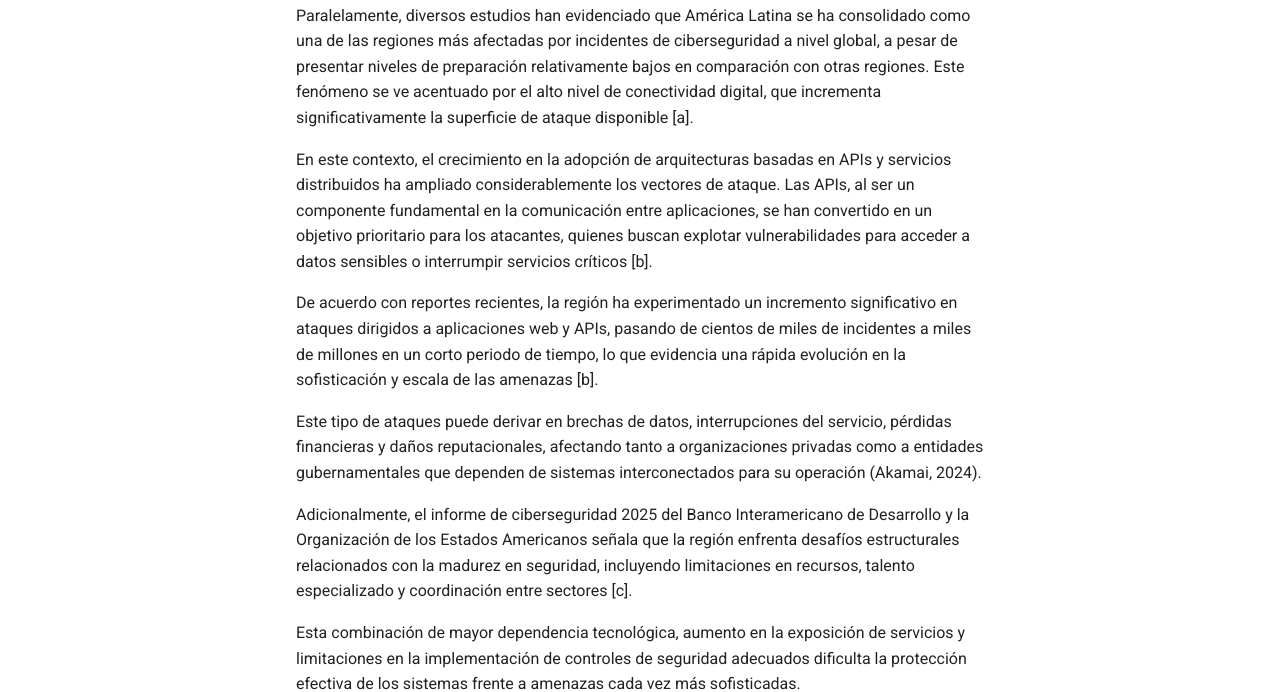
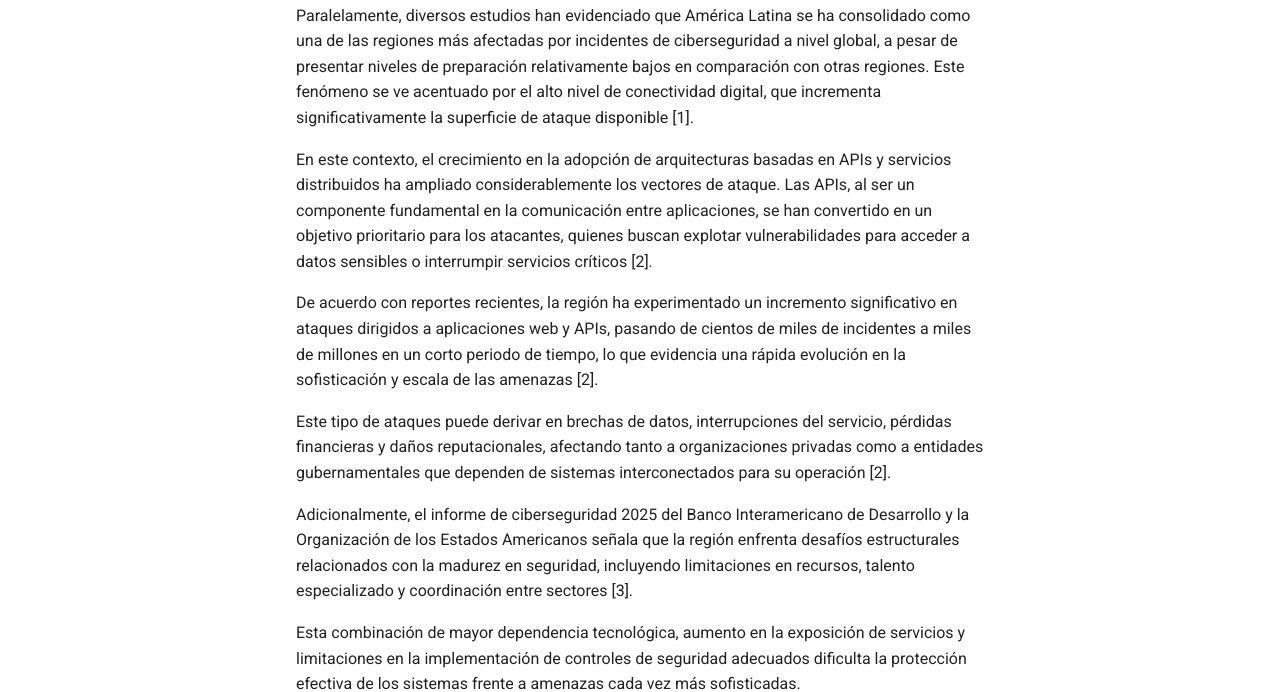
Before and after one commit to Mariozdz/vault-documentation, an MkDocs documentation site: the page built from docs/01-introduccion/contexto.md, in a window 1280 px wide and 1400 px high. Shown: the part 591-1283 px from the top of the window. Built offline with MkDocs 1.6.1 and Material for MkDocs 9.7.7, drawn with Linux system fonts in a browser that asks for light colours.

Commit message:
feat: context - fixing reference numbers

```diff
--- a/docs/01-introduccion/contexto.md
+++ b/docs/01-introduccion/contexto.md
@@ -8,15 +8,15 @@ Sin embargo, este crecimiento ha traído consigo un incremento significativo en
 
 ## Incremento de amenazas y desafíos de seguridad
 
-Paralelamente, diversos estudios han evidenciado que América Latina se ha consolidado como una de las regiones más afectadas por incidentes de ciberseguridad a nivel global, a pesar de presentar niveles de preparación relativamente bajos en comparación con otras regiones. Este fenómeno se ve acentuado por el alto nivel de conectividad digital, que incrementa significativamente la superficie de ataque disponible [a].
+Paralelamente, diversos estudios han evidenciado que América Latina se ha consolidado como una de las regiones más afectadas por incidentes de ciberseguridad a nivel global, a pesar de presentar niveles de preparación relativamente bajos en comparación con otras regiones. Este fenómeno se ve acentuado por el alto nivel de conectividad digital, que incrementa significativamente la superficie de ataque disponible [1].
 
-En este contexto, el crecimiento en la adopción de arquitecturas basadas en APIs y servicios distribuidos ha ampliado considerablemente los vectores de ataque. Las APIs, al ser un componente fundamental en la comunicación entre aplicaciones, se han convertido en un objetivo prioritario para los atacantes, quienes buscan explotar vulnerabilidades para acceder a datos sensibles o interrumpir servicios críticos [b].
+En este contexto, el crecimiento en la adopción de arquitecturas basadas en APIs y servicios distribuidos ha ampliado considerablemente los vectores de ataque. Las APIs, al ser un componente fundamental en la comunicación entre aplicaciones, se han convertido en un objetivo prioritario para los atacantes, quienes buscan explotar vulnerabilidades para acceder a datos sensibles o interrumpir servicios críticos [2].
 
-De acuerdo con reportes recientes, la región ha experimentado un incremento significativo en ataques dirigidos a aplicaciones web y APIs, pasando de cientos de miles de incidentes a miles de millones en un corto periodo de tiempo, lo que evidencia una rápida evolución en la sofisticación y escala de las amenazas [b].
+De acuerdo con reportes recientes, la región ha experimentado un incremento significativo en ataques dirigidos a aplicaciones web y APIs, pasando de cientos de miles de incidentes a miles de millones en un corto periodo de tiempo, lo que evidencia una rápida evolución en la sofisticación y escala de las amenazas [2].
 
-Este tipo de ataques puede derivar en brechas de datos, interrupciones del servicio, pérdidas financieras y daños reputacionales, afectando tanto a organizaciones privadas como a entidades gubernamentales que dependen de sistemas interconectados para su operación (Akamai, 2024).
+Este tipo de ataques puede derivar en brechas de datos, interrupciones del servicio, pérdidas financieras y daños reputacionales, afectando tanto a organizaciones privadas como a entidades gubernamentales que dependen de sistemas interconectados para su operación [2].
 
-Adicionalmente, el informe de ciberseguridad 2025 del Banco Interamericano de Desarrollo y la Organización de los Estados Americanos señala que la región enfrenta desafíos estructurales relacionados con la madurez en seguridad, incluyendo limitaciones en recursos, talento especializado y coordinación entre sectores [c].
+Adicionalmente, el informe de ciberseguridad 2025 del Banco Interamericano de Desarrollo y la Organización de los Estados Americanos señala que la región enfrenta desafíos estructurales relacionados con la madurez en seguridad, incluyendo limitaciones en recursos, talento especializado y coordinación entre sectores [3].
 
 Esta combinación de mayor dependencia tecnológica, aumento en la exposición de servicios y limitaciones en la implementación de controles de seguridad adecuados dificulta la protección efectiva de los sistemas frente a amenazas cada vez más sofisticadas.
 
```
